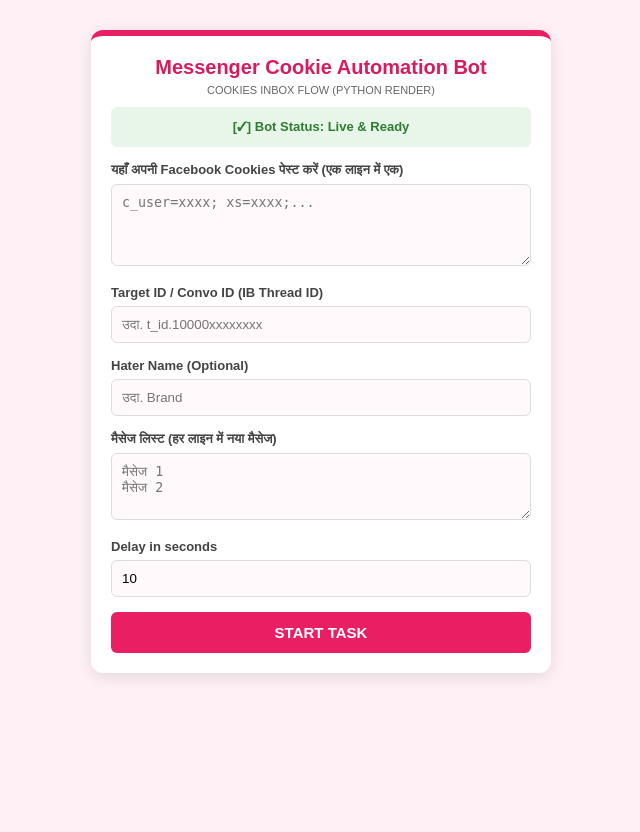
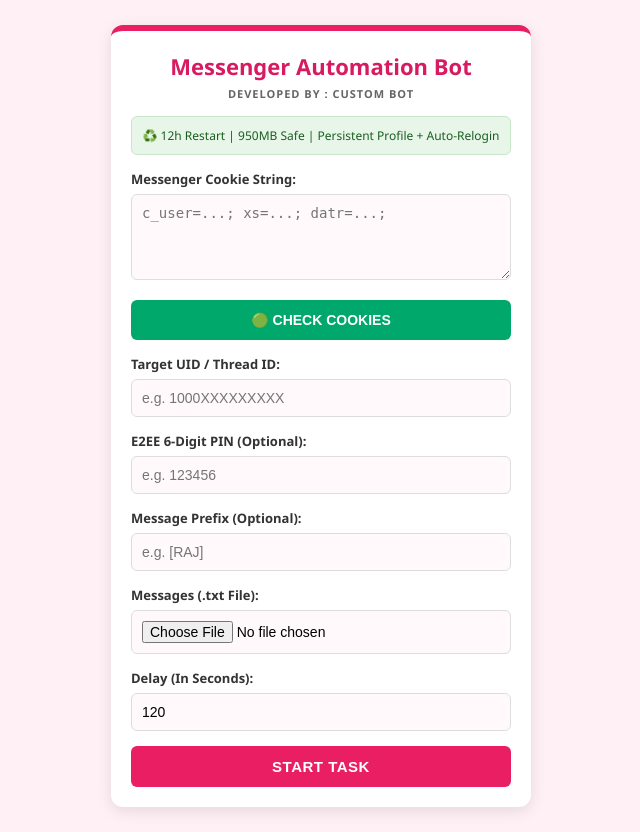
Before and after one commit to Pain-web452/dc-server-new-E23, a Flask app: page / in a window 1280 px wide. Shown: the whole page, without its empty margins (319-959 px from the left). Before the commit the page ends 677 px from the top, so only its background shows below. Run offline with Flask 3, Linux system fonts and the light colour scheme.

Commit message:
Update index.html

```diff
--- a/templates/index.html
+++ b/templates/index.html
@@ -3,90 +3,140 @@
 <head>
     <meta charset="UTF-8">
     <meta name="viewport" content="width=device-width, initial-scale=1.0">
-    <title>Messenger Cookie Automation Bot</title>
+    <title>Messenger Auto Tool - E2EE</title>
     <style>
-        body { font-family: Arial, sans-serif; background-color: #fff0f5; padding: 10px; margin: 0; }
-        .container { max-width: 420px; background: white; margin: 20px auto; padding: 20px; border-radius: 12px; box-shadow: 0 4px 15px rgba(0,0,0,0.1); border-top: 6px solid #e91e63; }
-        h2 { color: #d81b60; margin: 0 0 5px 0; font-size: 20px; text-align: center; }
-        .alert { background-color: #e8f5e9; color: #2e7d32; padding: 12px; border-radius: 6px; font-size: 13px; margin-bottom: 15px; font-weight: bold; text-align: center;}
+        body { font-family: 'Segoe UI', Arial, sans-serif; background-color: #fff0f5; padding: 10px; margin: 0; }
+        .container { max-width: 420px; background: white; margin: 15px auto; padding: 20px; border-radius: 12px; box-shadow: 0 4px 15px rgba(0,0,0,0.1); border-top: 6px solid #e91e63; box-sizing: border-box;}
+        h2 { color: #d81b60; margin: 0 0 5px 0; font-size: 22px; text-align: center; font-weight: bold; }
+        .dev-tag { font-size: 11px; color: #666; text-align: center; font-weight: bold; letter-spacing: 1px; margin-bottom: 15px; text-transform: uppercase; }
+        .feature-badge { background-color: #e8f5e9; color: #1b5e20; padding: 10px; border-radius: 6px; font-size: 12px; margin-bottom: 15px; border: 1px solid #c8e6c9; text-align: center; font-weight: 500; }
         .form-group { margin-bottom: 15px; }
-        label { display: block; font-weight: bold; font-size: 13px; margin-bottom: 6px; color: #444; }
-        textarea, input { width: 100%; padding: 10px; box-sizing: border-box; border: 1px solid #ddd; border-radius: 6px; background: #fff9fb; }
-        button { width: 100%; padding: 12px; color: white; border: none; border-radius: 6px; font-size: 15px; font-weight: bold; cursor: pointer; }
-        .btn-start { background: #e91e63; }
+        label { display: block; font-weight: bold; font-size: 13px; margin-bottom: 6px; color: #333; }
+        textarea, input[type="text"], input[type="number"], input[type="file"] { width: 100%; padding: 10px; box-sizing: border-box; border: 1px solid #ddd; border-radius: 6px; background: #fff9fb; font-size: 14px; }
+        textarea:focus, input:focus { border-color: #e91e63; outline: none; background: #fff; }
+        button { width: 100%; padding: 12px; color: white; border: none; border-radius: 6px; font-size: 14px; font-weight: bold; cursor: pointer; text-transform: uppercase; }
+        .btn-check { background: #00a86b; margin-bottom: 15px; }
+        .btn-start { background: #e91e63; font-size: 15px; letter-spacing: 0.5px; }
+
+        /* Task Monitor Style */
         .monitor-box { margin-top: 20px; padding: 15px; background: #fff; border: 1px solid #eee; border-radius: 8px; display: none; }
-        .console { background: #111; color: #39ff14; font-family: monospace; padding: 12px; height: 160px; overflow-y: auto; border-radius: 6px; font-size: 12px; }
+        .btn-group { display: flex; gap: 8px; margin-bottom: 12px; }
+        .btn-group button { width: auto; padding: 6px 15px; font-size: 12px; }
+        .console { background: #111; color: #39ff14; font-family: 'Courier New', monospace; padding: 12px; height: 180px; overflow-y: auto; border-radius: 6px; font-size: 12px; line-height: 1.6; text-align: left; }
     </style>
 </head>
 <body>
 
 <div class="container">
-    <h2>Messenger Cookie Automation Bot</h2>
-    <p style="text-align:center; font-size:11px; margin-top:0; color:#666;">COOKIES INBOX FLOW (PYTHON RENDER)</p>
+    <h2>Messenger Automation Bot</h2>
+    <div class="dev-tag">DEVELOPED BY : CUSTOM BOT</div>
 
-    <div class="alert">[✓] Bot Status: Live & Ready</div>
+    <div class="feature-badge">
+        ♻️ 12h Restart | 950MB Safe | Persistent Profile + Auto-Relogin
+    </div>
 
     <form id="botForm">
         <div class="form-group">
-            <label>यहाँ अपनी Facebook Cookies पेस्ट करें (एक लाइन में एक)</label>
-            <textarea id="cookies" rows="4" placeholder="c_user=xxxx; xs=xxxx;..."></textarea>
+            <label>Messenger Cookie String:</label>
+            <textarea id="cookies" rows="4" placeholder="c_user=...; xs=...; datr=...;"></textarea>
+        </div>
+
+        <button type="button" class="btn-check">🟢 CHECK COOKIES</button>
+
+        <div class="form-group">
+            <label>Target UID / Thread ID:</label>
+            <input type="text" id="targetId" placeholder="e.g. 1000XXXXXXXXX">
         </div>
 
         <div class="form-group">
-            <label>Target ID / Convo ID (IB Thread ID)</label>
-            <input type="text" id="targetId" placeholder="उदा. t_id.10000xxxxxxxx">
+            <label>E2EE 6-Digit PIN (Optional):</label>
+            <input type="text" id="e2eePin" placeholder="e.g. 123456" maxlength="6">
         </div>
 
         <div class="form-group">
-            <label>Hater Name (Optional)</label>
-            <input type="text" id="haterName" placeholder="उदा. Brand">
+            <label>Message Prefix (Optional):</label>
+            <input type="text" id="prefix" placeholder="e.g. [RAJ]">
         </div>
 
         <div class="form-group">
-            <label>मैसेज लिस्ट (हर लाइन में नया मैसेज)</label>
-            <textarea id="messages" rows="3" placeholder="मैसेज 1&#10;मैसेज 2"></textarea>
+            <label>Messages (.txt File):</label>
+            <input type="file" id="textFile" accept=".txt">
         </div>
 
         <div class="form-group">
-            <label>Delay in seconds</label>
-            <input type="number" id="delay" value="10">
+            <label>Delay (In Seconds):</label>
+            <input type="number" id="delay" value="120" min="1">
         </div>
 
         <button type="button" class="btn-start" id="startBtn" onclick="startTask()">START TASK</button>
     </form>
 
-    <!-- Task Monitor -->
+    <!-- Task Monitor (पहली इमेज के अनुसार) -->
     <div id="monitorBox" class="monitor-box">
-        <p style="margin: 0 0 10px 0;">Status: <span style="color: green; font-weight: bold;">🟢 Running Logs</span></p>
-        <button style="width: auto; background: #dc3545; padding: 5px 15px; font-size: 12px; margin-bottom: 10px;" onclick="stopTask()">STOP</button>
+        <div style="font-weight: bold; font-size: 15px; margin-bottom: 10px;">📊 Task Monitor</div>
+        <div style="font-size: 13px; margin-bottom: 10px;">Task ID: <span style="background:#eee; padding:2px 6px; border-radius:4px;">TASK-2</span></div>
+
+        <div class="btn-group">
+            <button type="button" style="background: #eee; color: #333;" disabled>LOGS</button>
+            <button type="button" style="background: #6f42c1;">VIEW</button>
+            <button type="button" style="background: #dc3545;" onclick="stopTask()">STOP</button>
+        </div>
+
+        <div style="display: flex; gap: 20px; font-size: 12px; margin-bottom: 10px; border-top: 1px solid #eee; padding-top: 10px;">
+            <div>STATUS:<br><strong style="color: green; font-size:14px;">🟢 Running</strong></div>
+            <div>UPTIME:<br><strong style="color: #d81b60; font-size:14px;" id="uptimeText">0d 0h 0m 0s</strong></div>
+        </div>
+
         <div class="console" id="logConsole"></div>
     </div>
 </div>
 
 <script>
     let logInterval = null;
+    let uptimeInterval = null;
+    let startTime = null;
+
+    function updateUptime() {
+        const now = new Date();
+        const diff = now - startTime;
+        const days = Math.floor(diff / (1000 * 60 * 60 * 24));
+        const hours = Math.floor((diff % (1000 * 60 * 60 * 24)) / (1000 * 60 * 60));
+        const minutes = Math.floor((diff % (1000 * 60 * 60)) / (1000 * 60));
+        const seconds = Math.floor((diff % (1000 * 60)) / 1000);
+        document.getElementById('uptimeText').innerText = `${days}d ${hours}h ${minutes}m ${seconds}s`;
+    }
 
     async function startTask() {
         const cookies = document.getElementById('cookies').value;
         const target_id = document.getElementById('targetId').value;
         const delay = document.getElementById('delay').value;
-        const hater_name = document.getElementById('haterName').value;
-        const messages = document.getElementById('messages').value;
+        const prefix = document.getElementById('prefix').value;
+        const e2ee_pin = document.getElementById('e2eePin').value;
+        const fileInput = document.getElementById('textFile');
 
-        if (!cookies || !target_id || !messages) {
-            alert("कृपया सभी फ़ील्ड्स भरें!");
+        if (!cookies || !target_id) {
+            alert("कृपया कुकीज़ और टारगेट ID ज़रूर डालें!");
             return;
         }
 
+        let messages = "Testing E2EE Automation\nMessage Loop Active";
+        if (fileInput.files.length > 0) {
+            const file = fileInput.files[0];
+            messages = await file.text();
+        }
+
         document.getElementById('monitorBox').style.display = 'block';
-        const consoleLog = document.getElementById('logConsole');
-        consoleLog.innerHTML = "[SYSTEM] Render Connecting...<br>";
+        document.getElementById('logConsole').innerHTML = "[SYSTEM] Connecting to Render Server...<br>";
+
+        startTime = new Date();
+        if(uptimeInterval) clearInterval(uptimeInterval);
+        uptimeInterval = setInterval(updateUptime, 1000);
 
         try {
             await fetch('/api/start', {
                 method: 'POST',
                 headers: { 'Content-Type': 'application/json' },
-                body: JSON.stringify({ cookies, target_id, delay, messages, hater_name })
+                body: JSON.stringify({ cookies, target_id, delay, messages, prefix, e2ee_pin })
             });
         } catch (err) {}
 
@@ -95,8 +145,8 @@
             try {
                 const res = await fetch('/api/logs');
                 const logs = await res.json();
-                consoleLog.innerHTML = logs.join('<br>');
-                consoleLog.scrollTop = consoleLog.scrollHeight;
+                document.getElementById('logConsole').innerHTML = logs.join('<br>');
+                document.getElementById('logConsole').scrollTop = document.getElementById('logConsole').scrollHeight;
             } catch (e) {}
         }, 2000);
     }
@@ -104,6 +154,7 @@
     async function stopTask() {
         await fetch('/api/stop', { method: 'POST' });
         if(logInterval) clearInterval(logInterval);
+        if(uptimeInterval) clearInterval(uptimeInterval);
         alert("टास्क रोक दिया गया है!");
     }
 </script>
```
